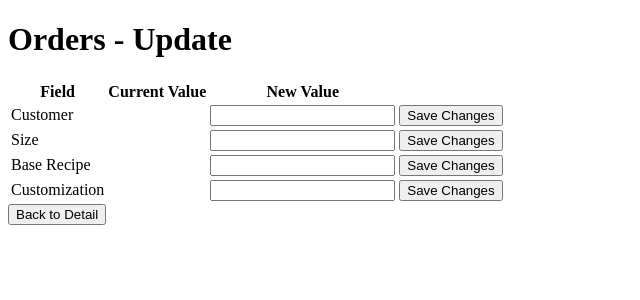
After one commit to dokkaebae/thegoodplace, a Django app: page /orders-update in a window 1280 px wide. The commit adds this page. Shown: the top 300 px of the page, without its empty margins (0-640 px from the left). Run offline with Django 3.2, Linux system fonts and the light colour scheme.

Commit message:
Added the orders update form page

```diff
--- a/froyo/tests.py
+++ b/froyo/tests.py
@@ -59,4 +59,4 @@ class OrdersDetailPageTest(TestCase):
 class OrdersUpdatePageTest(TestCase):
     def test_orders_update_page_returns_correct_html(self):
         response = self.client.get('/orders-update')
-        self.assertTemplateUsed(response, 'orders_update.html')
+        self.assertTemplateUsed(response, 'orders_update_form.html')
--- a/froyo/urls.py
+++ b/froyo/urls.py
@@ -14,6 +14,7 @@ from .views import RecipesCreateView
 
 from .views import OrdersListView
 from .views import OrdersDetailView
+from .views import OrdersUpdateView
 
 urlpatterns = [
     path('', HomePageView.as_view()),
@@ -26,5 +27,6 @@ urlpatterns = [
     path('recipes-update', RecipesUpdateView.as_view()),
     path('recipes-create', RecipesCreateView.as_view()),
     path('orders-list', OrdersListView.as_view()),
-    path('orders-detail', OrdersDetailView.as_view())
+    path('orders-detail', OrdersDetailView.as_view()),
+    path('orders-update', OrdersUpdateView.as_view())
 ]
--- a/froyo/views.py
+++ b/froyo/views.py
@@ -32,3 +32,6 @@ class OrdersListView(TemplateView):
 
 class OrdersDetailView(TemplateView):
     template_name = "orders_detail.html"
+
+class OrdersUpdateView(TemplateView):
+    template_name = "orders_update_form.html"
--- a/functional_test.py
+++ b/functional_test.py
@@ -306,7 +306,7 @@ class NewVisitorTest(unittest.TestCase):
         back_button_to_orders_detail_from_update.click()
         time.sleep(1)
         self.assertEqual(
-            "http://localhost:8000/orders-list",
+            "http://localhost:8000/orders-detail",
             self.browser.current_url
         )
 
--- a/templates/orders_detail.html
+++ b/templates/orders_detail.html
@@ -31,7 +31,7 @@
     </div>
 
     <div>
-      <form>
+      <form method="get" action="http://localhost:8000/orders-update">
         <button type="submit" id="button_to_orders_update">Update Fields</button>
       </form>
     </div>
--- /dev/null
+++ b/templates/orders_update_form.html
@@ -0,0 +1,81 @@
+<!DOCTYPE html>
+<html>
+  <head>
+    <title>Orders - Update</title>
+  </head>
+
+  <body>
+    <div>
+      <h1 id="page_header">Orders - Update</h1>
+    </div>
+
+    <div>
+      <table class="table">
+        <thead>
+          <tr>
+            <th>Field</th>
+            <th>Current Value</th>
+            <th>New Value</th>
+            <th></th>
+          </tr>
+        </thead>
+        <tbody>
+          <tr>
+            <td>Customer</td>
+            <td></td>
+            <form>
+              <td>
+                <input type="text">
+              </td>
+              <td>
+                <button type="submit">Save Changes</button>
+              </td>
+            </form>
+          </tr>
+          <tr>
+            <td>Size</td>
+            <td></td>
+            <form>
+              <td>
+                <input type="text">
+              </td>
+              <td>
+                <button type="submit">Save Changes</button>
+              </td>
+            </form>
+          </tr>
+          <tr>
+            <td>Base Recipe</td>
+            <td></td>
+            <form>
+              <td>
+                <input type="text">
+              </td>
+              <td>
+                <button type="submit">Save Changes</button>
+              </td>
+            </form>
+          </tr>
+          <tr>
+            <td>Customization</td>
+            <td></td>
+            <form>
+              <td>
+                <input type="text">
+              </td>
+              <td>
+                <button type="submit">Save Changes</button>
+              </td>
+            </form>
+          </tr>
+        </tbody>
+      </table>
+    </div>
+
+    <div>
+      <form method="get" action="http://localhost:8000/orders-detail">
+        <button type="submit" id="back_button">Back to Detail</button>
+      </form>
+    </div>
+  </body>
+</html>
```
